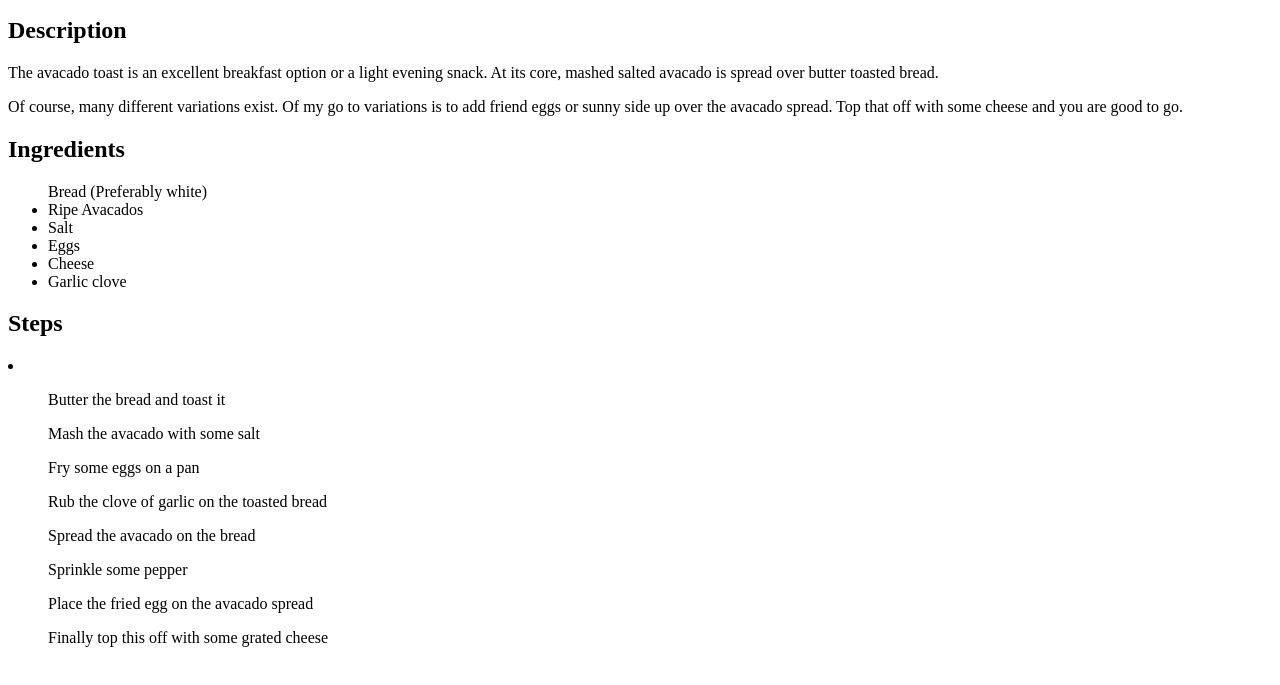
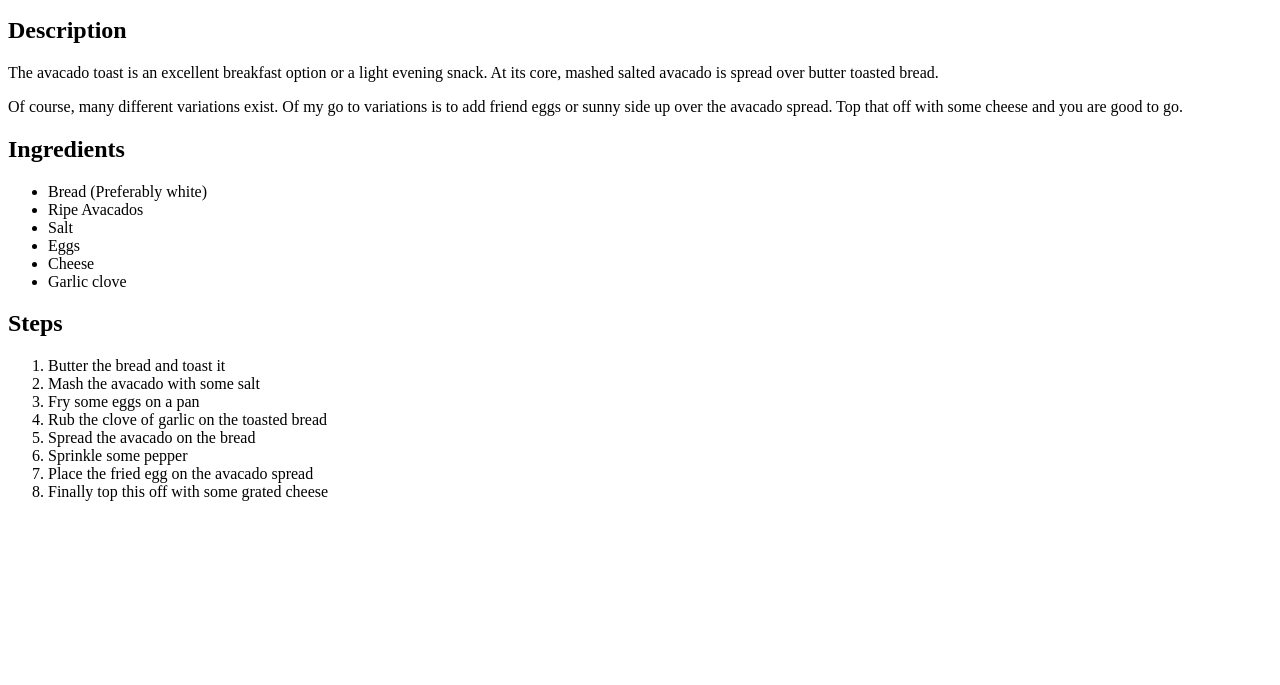
Before and after one commit to ggopalai/odin-recipes, a plain HTML site: page recipes/avacadotoast.html in a window 1280 px wide. Shown: the part 101-786 px from the top of the page. Drawn offline with Linux system fonts and the light colour scheme.

Commit message:
Corrected ordered list

```diff
--- a/recipes/avacadotoast.html
+++ b/recipes/avacadotoast.html
@@ -14,7 +14,7 @@
     <p> Of course, many different variations exist. Of my go to variations is to add friend eggs or sunny side up over the avacado spread. Top that off with some cheese and you are good to go.</p>
     <h2>Ingredients</h2>
     <ul>
-        <l1>Bread (Preferably white) </l1>
+        <li>Bread (Preferably white) </li>
         <li>Ripe Avacados</li>
         <li>Salt</li>
         <li>Eggs</li>
@@ -22,15 +22,15 @@
         <li>Garlic clove</li>
     </ul>
     <h2>Steps</h2>
-    <li>
-        <ol>Butter the bread and toast it</ol>
-        <ol>Mash the avacado with some salt</ol>
-        <ol>Fry some eggs on a pan</ol>
-        <ol>Rub the clove of garlic on the toasted bread</ol>
-        <ol>Spread the avacado on the bread</ol>
-        <ol>Sprinkle some pepper</ol>
-        <ol>Place the fried egg on the avacado spread</ol>
-        <ol>Finally top this off with some grated cheese</ol>
-    </li>
+    <ol>
+        <li>Butter the bread and toast it</li>
+        <li>Mash the avacado with some salt</li>
+        <li>Fry some eggs on a pan</li>
+        <li>Rub the clove of garlic on the toasted bread</li>
+        <li>Spread the avacado on the bread</li>
+        <li>Sprinkle some pepper</li>
+        <li>Place the fried egg on the avacado spread</li>
+        <li>Finally top this off with some grated cheese</li>
+    </ol>
 </body>
 </html>
```
Also changed, not shown: index.html (+1 -1 lines), 1 other file.
